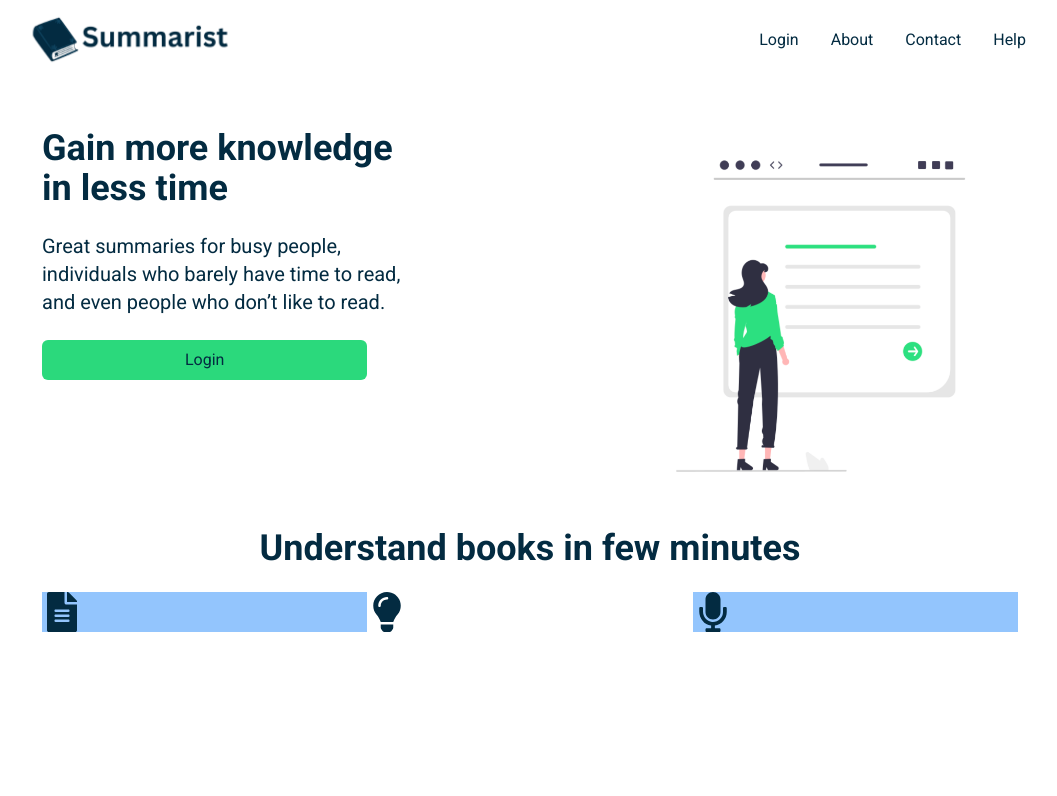
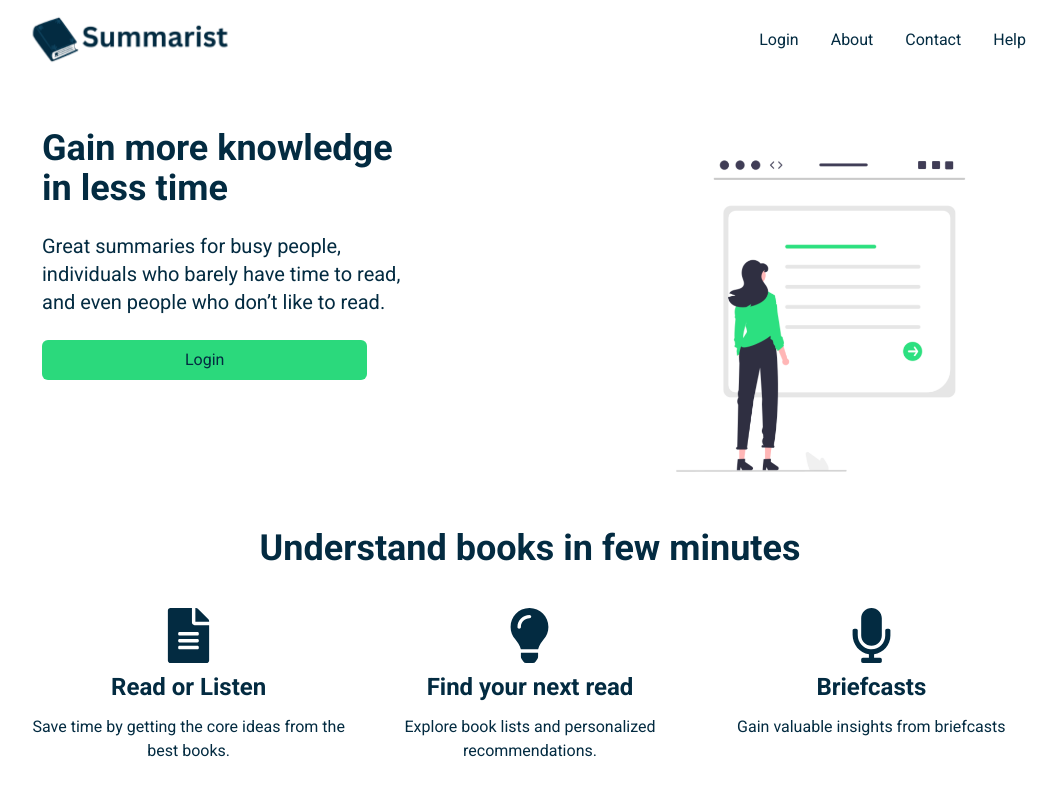
Before and after one commit to WilliamGiammona/summary-app, a Next.js app: page / in a window 1280 px wide. Shown: the top 796 px of the page, without its empty margins (110-1167 px from the left). Built offline with nearby package versions, Linux system fonts and the light colour scheme.

Commit message:
finished icons

```diff
--- a/app/page.tsx
+++ b/app/page.tsx
@@ -25,19 +25,37 @@ export default function Home() {
         </figure>
       </section>
 
-      <section className="max-w-5xl mx-auto p-6 box-shadow: 0 1px 2px 0 rgba(0, 0, 0, 0.05)">
-        <h2 className="text-4xl font-bold mb-6 mx-auto w-full  text-center">
+      <section className="max-w-5xl mx-auto py-6 box-shadow: 0 1px 2px 0 rgba(0, 0, 0, 0.05)">
+        <h2 className="text-4xl font-bold mb-8 mx-auto w-full  text-center">
           Understand books in few minutes
         </h2>
-        <div className="flex justify-center items-center text-center">
-          <div className="w-1/3 bg-blue-300 text-center">
-            <FaFileAlt size={40} />
+        <div className="flex ">
+          <div className="w-1/3 flex flex-col items-center p-2">
+            <FaFileAlt size={55} />
+            <h2 className="text-2xl font-bold mt-2 my-3 mx-auto w-full  text-center">
+              Read or Listen
+            </h2>
+            <p className="text-base font-light mb-6 text-center">
+              Save time by getting the core ideas from the best books.
+            </p>
           </div>
-          <div className="w-1/3">
-            <FaLightbulb size={40} />
+          <div className="w-1/3 flex flex-col items-center p-2">
+            <FaLightbulb size={55} />
+            <h2 className="text-2xl font-bold mt-2 my-3  mx-auto w-full  text-center">
+              Find your next read
+            </h2>
+            <p className="text-base font-light mb-6  text-center">
+              Explore book lists and personalized recommendations.
+            </p>
           </div>
-          <div className="w-1/3 bg-blue-300 text-center">
-            <FaMicrophone size={40} />
+          <div className="w-1/3 flex flex-col items-center p-2">
+            <FaMicrophone size={55} />
+            <h2 className="text-2xl font-bold mt-2 my-3  mx-auto w-full  text-center">
+              Briefcasts
+            </h2>
+            <p className="text-base font-light mb-6 text-center">
+              Gain valuable insights from briefcasts
+            </p>
           </div>
         </div>
       </section>
```
